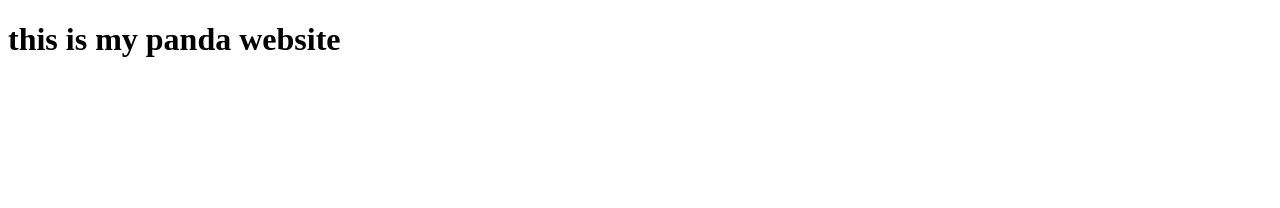
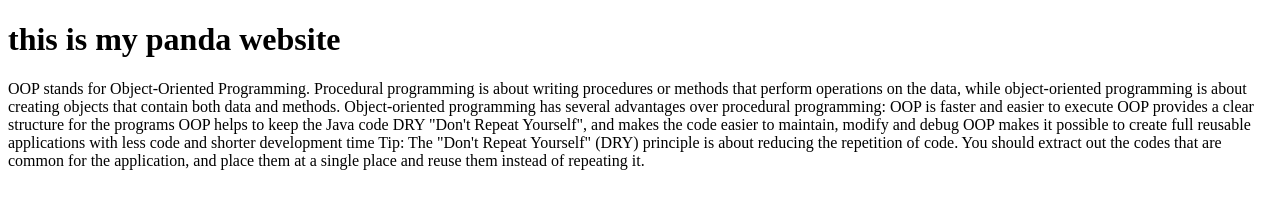
Before and after one commit to jahidCOMPUTER/my-panda-website, a plain HTML site: page index.html in a window 1280 px wide. Drawn offline with Linux system fonts and the light colour scheme.

Commit message:
pandajahid

```diff
--- a/index.html
+++ b/index.html
@@ -8,5 +8,18 @@
 </head>
 <body>
     <h1>this is my panda website</h1>
+    <p>OOP stands for Object-Oriented Programming.
+
+        Procedural programming is about writing procedures or methods that perform operations on the data, while object-oriented programming is about creating objects that contain both data and methods.
+
+        Object-oriented programming has several advantages over procedural programming:
+
+        OOP is faster and easier to execute
+        OOP provides a clear structure for the programs
+        OOP helps to keep the Java code DRY "Don't Repeat Yourself", and makes the code easier to maintain, modify and debug
+        OOP makes it possible to create full reusable applications with less code and shorter development time
+        Tip: The "Don't Repeat Yourself" (DRY) principle is about reducing the repetition of code. You should extract out the codes that are common for the application, and place them at a single place and reuse them instead of repeating it.
+
+        </p>
 </body>
 </html>
```
